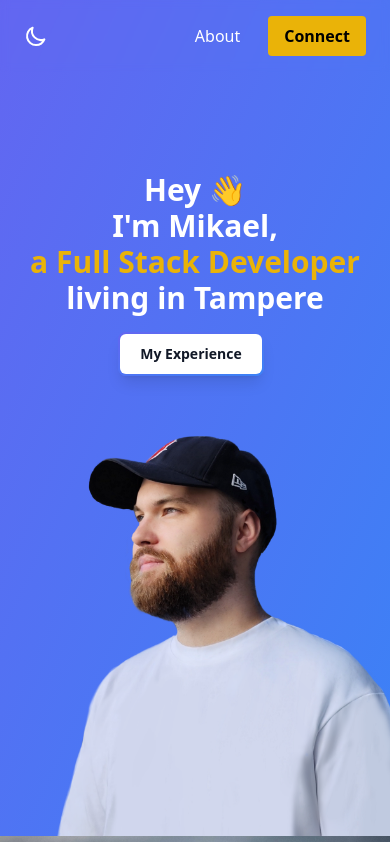
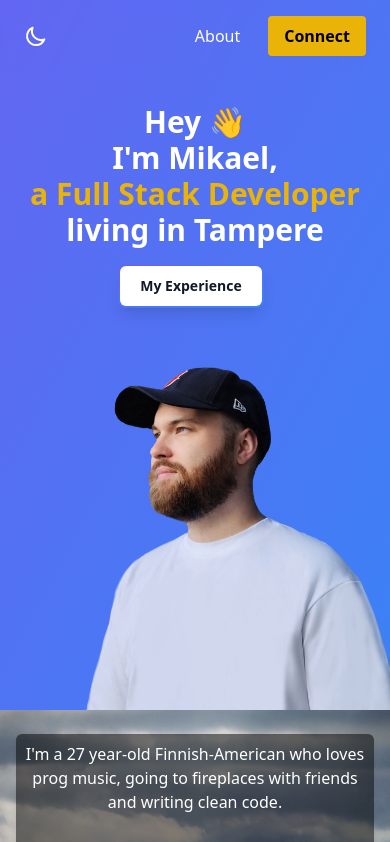
Before and after one commit to mikaelpac/my-portfolio, a Next.js app: page / in a window 390 px wide. Shown: the top 842 px of the page. Built offline with nearby package versions, Linux system fonts and the light colour scheme.

Commit message:
adjust responsive hero sizing

```diff
--- a/src/app/sections/hero.tsx
+++ b/src/app/sections/hero.tsx
@@ -6,7 +6,7 @@ import myself from './../../../public/images/myself.jpg'
 const Hero = () => {
   return (
 <section className="bg-scroll bg-gradient-to-br from-indigo-500 to-blue-500 dark:bg-gradient-to-br dark:from-slate-950 dark:to-indigo-950 overflow-hidden" id="hero" style={{marginTop: "-80px"}} >
-	<div className="flex lg:flex-row flex-col lg:items-center items-center justify-center lg:justify-center m-auto h-screen lg:pt-12 md:pt-40 pt-48">
+	<div className="flex lg:flex-row flex-col lg:items-center items-center justify-center lg:justify-center m-auto md:h-screen lg:pt-12 md:pt-40 pt-28">
 		<div className="lg:w-1/3  text-center lg:max-w-xl max-w-4xl lg:text-left items-center lg:my-0 mb-12">
 		<h1 className="text-3xl text-white dark:text-white font-bold leading sm:text-4xl">Hey <span className="wave">👋</span> <br/>  I&apos;m Mikael, <br/>
 				<span className="text-yellow-500">a Full Stack Developer</span>
@@ -26,7 +26,7 @@ const Hero = () => {
 		<Image
 				src={mikaelpro}
 				alt="A Photo of me"
-				className="lg:max-w-2xl md:max-w-md max-w-sm relative lg:left-0 left-12 overflow-hidden"
+				className="lg:max-w-2xl md:max-w-md max-w-xs relative lg:left-0 left-12 overflow-hidden"
 				priority={true}
 				width={500}
 				/>
```
